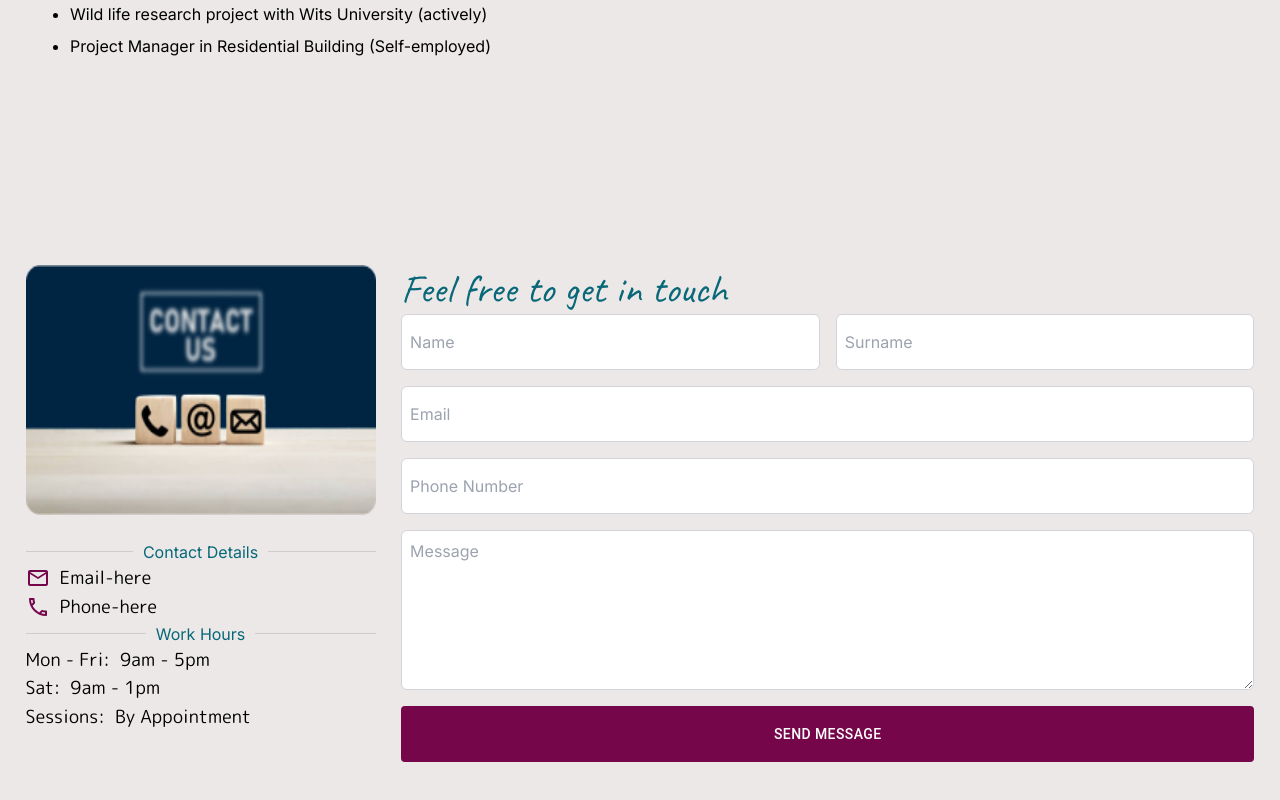
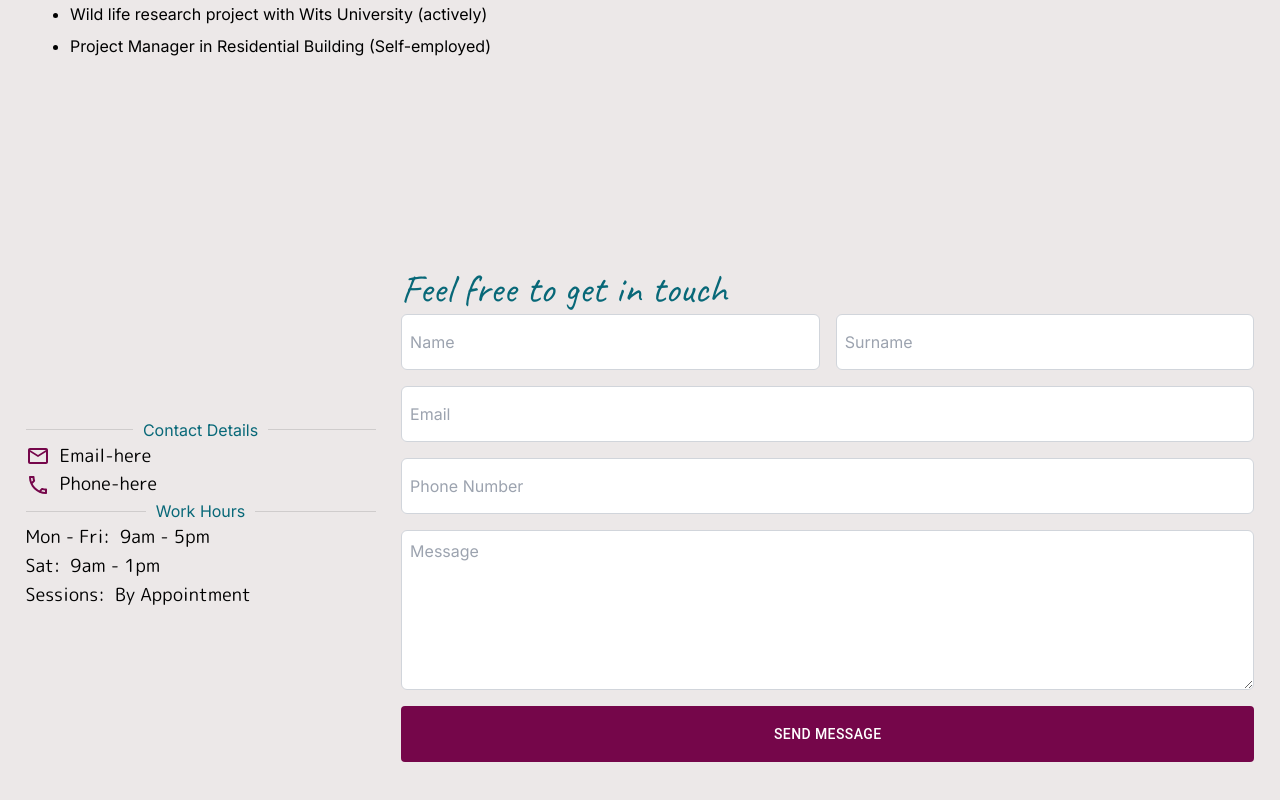
Before and after one commit to Scott-Bebington/SanetLifeCoach, a Next.js app: page / in a window 1280 px wide. Shown: the part 4587-5387 px from the top of the page. Built offline with nearby package versions, Linux system fonts and the light colour scheme.

Commit message:
Changed contact page

```diff
--- a/src/app/pages/contact.jsx
+++ b/src/app/pages/contact.jsx
@@ -29,10 +29,8 @@ function Desktop() {
   return (
     <div className="h-screen flex items-center justify-center">
       <div className="flex w-full justify-evenly py-12">
-
-        {/* Left Aside */}
-        <aside className="w-3/12 min-w-[350px] flex-shrink-0">
-          <img src="/images/Contact_image.png" className="aspect-video w-full rounded-lg mb-medium min-h-[250px]" />
+        <section className="w-3/12 min-w-[350px] flex-shrink-0 flex flex-col justify-center">
+          {/* <img src="/images/Contact_image.png" className="aspect-video w-full rounded-lg mb-medium min-h-[250px]" /> */}
           <Divider className="text-secondary">Contact Details</Divider>
           <Typography variant="h6" className="flex items-center my-small">
             <EmailOutlinedIcon className="mr-small text-customPrimary" />
@@ -53,10 +51,9 @@ function Desktop() {
           <Typography variant="h6" className="font-bold flex items-center">
             Sessions: <span className="font-normal ml-small"> By Appointment</span>
           </Typography>
-        </aside>
+        </section>
 
-        {/* Right Aside */}
-        <aside className="w-8/12 flex-shrink-0 flex flex-col justify-between">
+        <section className="w-8/12 flex-shrink-0 flex flex-col justify-between">
           <Typography variant="h4" className="text-secondary font-bold w-full mb-small">
             Feel free to get in touch
           </Typography>
@@ -93,7 +90,7 @@ function Desktop() {
           >
             Send Message
           </Button>
-        </aside>
+        </section>
       </div>
     </div>
   );
@@ -103,36 +100,7 @@ function Tablet() {
   return (
     <div className="w-full py-12">
 
-      {/* Left Aside */}
-      <section className="w-full flex p-medium">
-        <img src="/images/Contact_image.png" className="aspect-video rounded-lg mb-medium h-[260px]" />
-        <div className="w-full pl-medium">
-          <div className="w-full">
-            <Divider className="text-secondary">Contact Details</Divider>
-            <Typography variant="h6" className="flex items-center my-small">
-              <EmailOutlinedIcon className="mr-small text-customPrimary" />
-              Email-here
-            </Typography>
-            <Typography variant="h6" className="flex items-center">
-              <LocalPhoneOutlinedIcon className="mr-small text-customPrimary" />
-              Phone-here
-            </Typography>
-          </div>
 
-          <div>
-            <Divider className="text-secondary my-small">Work Hours</Divider>
-            <Typography variant="h6" className="font-bold flex items-center">
-              Mon - Fri: <span className="font-normal ml-small"> 9am - 5pm</span>
-            </Typography>
-            <Typography variant="h6" className="font-bold flex items-center my-small">
-              Sat - Sun: <span className="font-normal ml-small"> 9am - 1pm</span>
-            </Typography>
-            <Typography variant="h6" className="font-bold flex items-center">
-              Public Holidays: <span className="font-normal ml-small"> Closed</span>
-            </Typography>
-          </div>
-        </div>
-      </section>
 
       {/* Right Aside */}
       <section className="w-full flex flex-col justify-between px-medium">
@@ -168,6 +136,37 @@ function Tablet() {
         <button className="bg-customPrimary text-white rounded-md p-2 w-full mt-4 h-14">
           Send Message
         </button>
+      </section>
+
+      {/* Left Aside */}
+      <section className="w-full flex p-medium">
+        {/* <img src="/images/Contact_image.png" className="aspect-video rounded-lg mb-medium h-[260px]" /> */}
+        <div className="w-full">
+          <div className="w-full">
+            <Divider className="text-secondary">Contact Details</Divider>
+            <Typography variant="h6" className="flex items-center my-small">
+              <EmailOutlinedIcon className="mr-small text-customPrimary" />
+              Email-here
+            </Typography>
+            <Typography variant="h6" className="flex items-center">
+              <LocalPhoneOutlinedIcon className="mr-small text-customPrimary" />
+              Phone-here
+            </Typography>
+          </div>
+
+          <div>
+            <Divider className="text-secondary my-small">Work Hours</Divider>
+            <Typography variant="h6" className="font-bold flex items-center">
+              Mon - Fri: <span className="font-normal ml-small"> 9am - 5pm</span>
+            </Typography>
+            <Typography variant="h6" className="font-bold flex items-center my-small">
+              Sat - Sun: <span className="font-normal ml-small"> 9am - 1pm</span>
+            </Typography>
+            <Typography variant="h6" className="font-bold flex items-center">
+              Public Holidays: <span className="font-normal ml-small"> Closed</span>
+            </Typography>
+          </div>
+        </div>
       </section>
     </div>
   );
```
